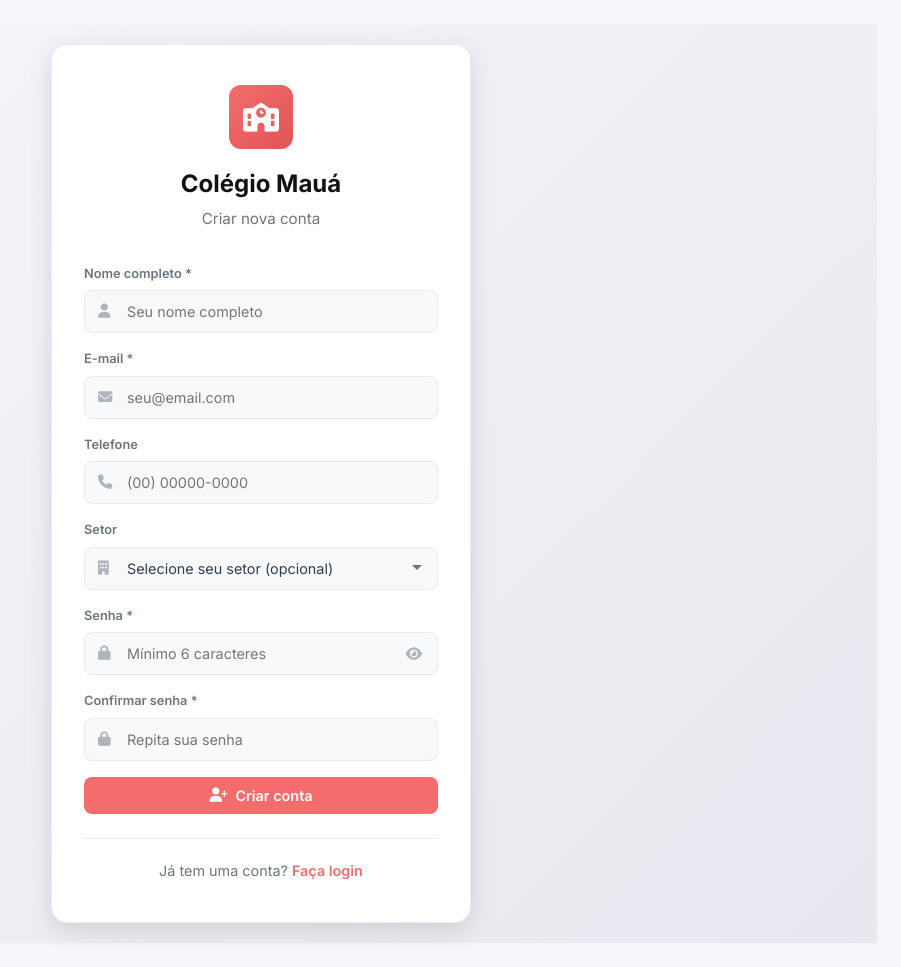
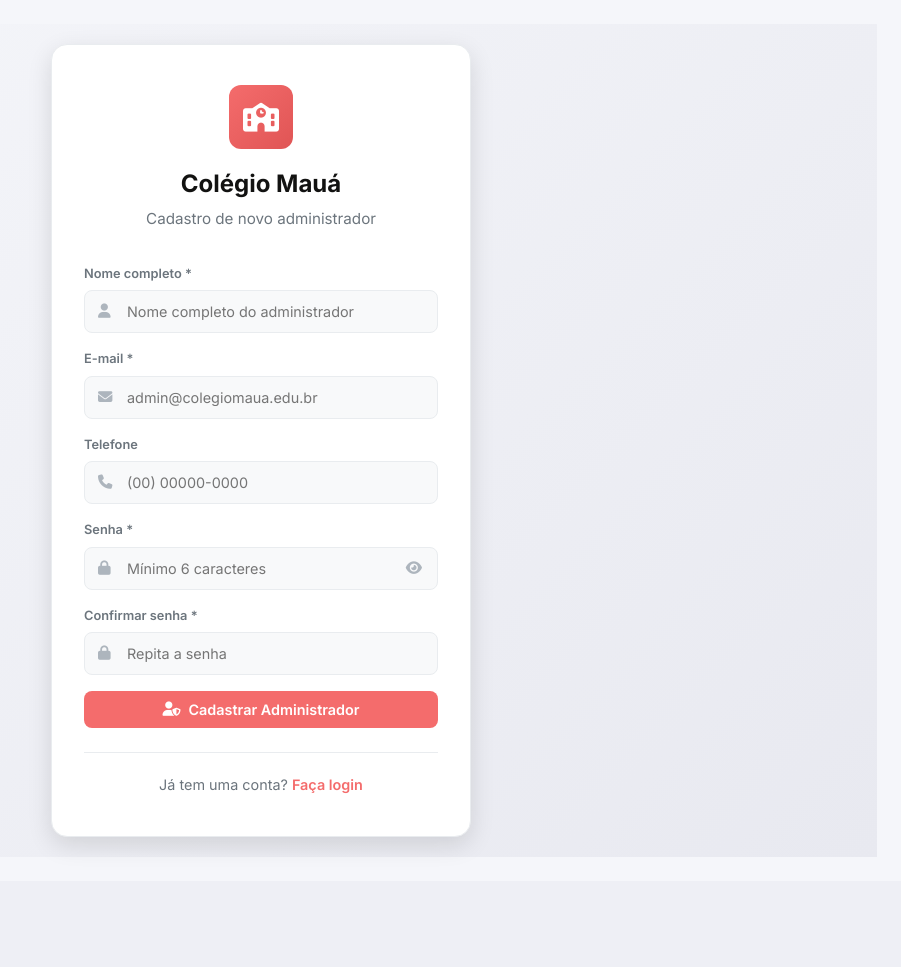
Before and after one commit to LovanGoulart/sistema-chamados, a Flask app: page /registro in a window 1280 px wide. Shown: the whole page, without its empty margins (379-1280 px from the left). After the commit the page ends 851 px from the top, so only its background shows below. Run offline with Flask 3, Linux system fonts and the light colour scheme; some libraries are stand-ins or nearby versions.

Commit message:
Update files
Páginas de registro e login atualizadas

```diff
--- a/backend/routes/rotas.py
+++ b/backend/routes/rotas.py
@@ -284,7 +284,7 @@ def registro():
                 'email': email,
                 'telefone': telefone,
                 'senha': senha,
-                'perfil': 'usuario',
+                'perfil': 'admin',
                 'setor_id': int(setor_id) if setor_id else None
             })
             flash('Cadastro realizado com sucesso! Faça login.', 'success')
@@ -368,7 +368,7 @@ def chamados():
     # Remover filtros vazios
     filtros = {k: v for k, v in filtros.items() if v}
 
-    resultado = ChamadoService.listar_chamados(current_user, filtros, pagina, 9999)
+    resultado = ChamadoService.listar_chamados(current_user, filtros, pagina)
     setores = Setor.query.filter_by(ativo=True).order_by(Setor.nome).all()
 
     # Ordenar por status, prioridade e data
--- a/frontend/templates/login.html
+++ b/frontend/templates/login.html
@@ -40,7 +40,7 @@
                 </button>
             </form>
 
-            <div class="auth-footer">
+            <!--<div class="auth-footer">
                 <p>Não tem uma conta? <a href="{{ url_for('main.registro') }}">Cadastre-se</a></p>
             </div>
 
@@ -60,7 +60,7 @@
                         <code>joao@colegiomaua.edu.br / 123456</code>
                     </div>
                 </div>
-            </div>
+            </div>-->
         </div>
     </div>
 </div>
--- a/frontend/templates/registro.html
+++ b/frontend/templates/registro.html
@@ -1,7 +1,7 @@
 {% extends "base.html" %}
 
-{% block title %}Cadastro{% endblock %}
-{% block page_title %}Cadastro{% endblock %}
+{% block title %}Cadastro de Administrador{% endblock %}
+{% block page_title %}Cadastro de Administrador{% endblock %}
 
 {% block content %}
 <div class="auth-page">
@@ -12,15 +12,17 @@
                     <i class="fas fa-school"></i>
                 </div>
                 <h1>Colégio Mauá</h1>
-                <p>Criar nova conta</p>
+                <p>Cadastro de novo administrador</p>
             </div>
 
             <form method="POST" action="{{ url_for('main.registro') }}" class="auth-form" novalidate>
+                <input type="hidden" name="perfil" value="admin">
+
                 <div class="form-group">
                     <label for="nome">Nome completo *</label>
                     <div class="input-group">
                         <i class="fas fa-user"></i>
-                        <input type="text" id="nome" name="nome" placeholder="Seu nome completo" required minlength="3" value="{{ dados.nome if dados else '' }}">
+                        <input type="text" id="nome" name="nome" placeholder="Nome completo do administrador" required minlength="3" value="{{ dados.nome if dados else '' }}">
                     </div>
                 </div>
 
@@ -28,7 +30,7 @@
                     <label for="email">E-mail *</label>
                     <div class="input-group">
                         <i class="fas fa-envelope"></i>
-                        <input type="email" id="email" name="email" placeholder="seu@email.com" required value="{{ dados.email if dados else '' }}">
+                        <input type="email" id="email" name="email" placeholder="admin@colegiomaua.edu.br" required value="{{ dados.email if dados else '' }}">
                     </div>
                 </div>
 
@@ -37,19 +39,6 @@
                     <div class="input-group">
                         <i class="fas fa-phone"></i>
                         <input type="tel" id="telefone" name="telefone" placeholder="(00) 00000-0000" value="{{ dados.telefone if dados else '' }}">
-                    </div>
-                </div>
-
-                <div class="form-group">
-                    <label for="setor_id">Setor</label>
-                    <div class="input-group">
-                        <i class="fas fa-building"></i>
-                        <select id="setor_id" name="setor_id">
-                            <option value="">Selecione seu setor (opcional)</option>
-                            {% for setor in setores %}
-                            <option value="{{ setor.id }}" {% if dados and dados.setor_id == setor.id %}selected{% endif %}>{{ setor.nome }}</option>
-                            {% endfor %}
-                        </select>
                     </div>
                 </div>
 
@@ -68,12 +57,12 @@
                     <label for="confirmar_senha">Confirmar senha *</label>
                     <div class="input-group">
                         <i class="fas fa-lock"></i>
-                        <input type="password" id="confirmar_senha" name="confirmar_senha" placeholder="Repita sua senha" required>
+                        <input type="password" id="confirmar_senha" name="confirmar_senha" placeholder="Repita a senha" required>
                     </div>
                 </div>
 
                 <button type="submit" class="btn btn-primary btn-block">
-                    <i class="fas fa-user-plus"></i> Criar conta
+                    <i class="fas fa-user-shield"></i> Cadastrar Administrador
                 </button>
             </form>
 
```
